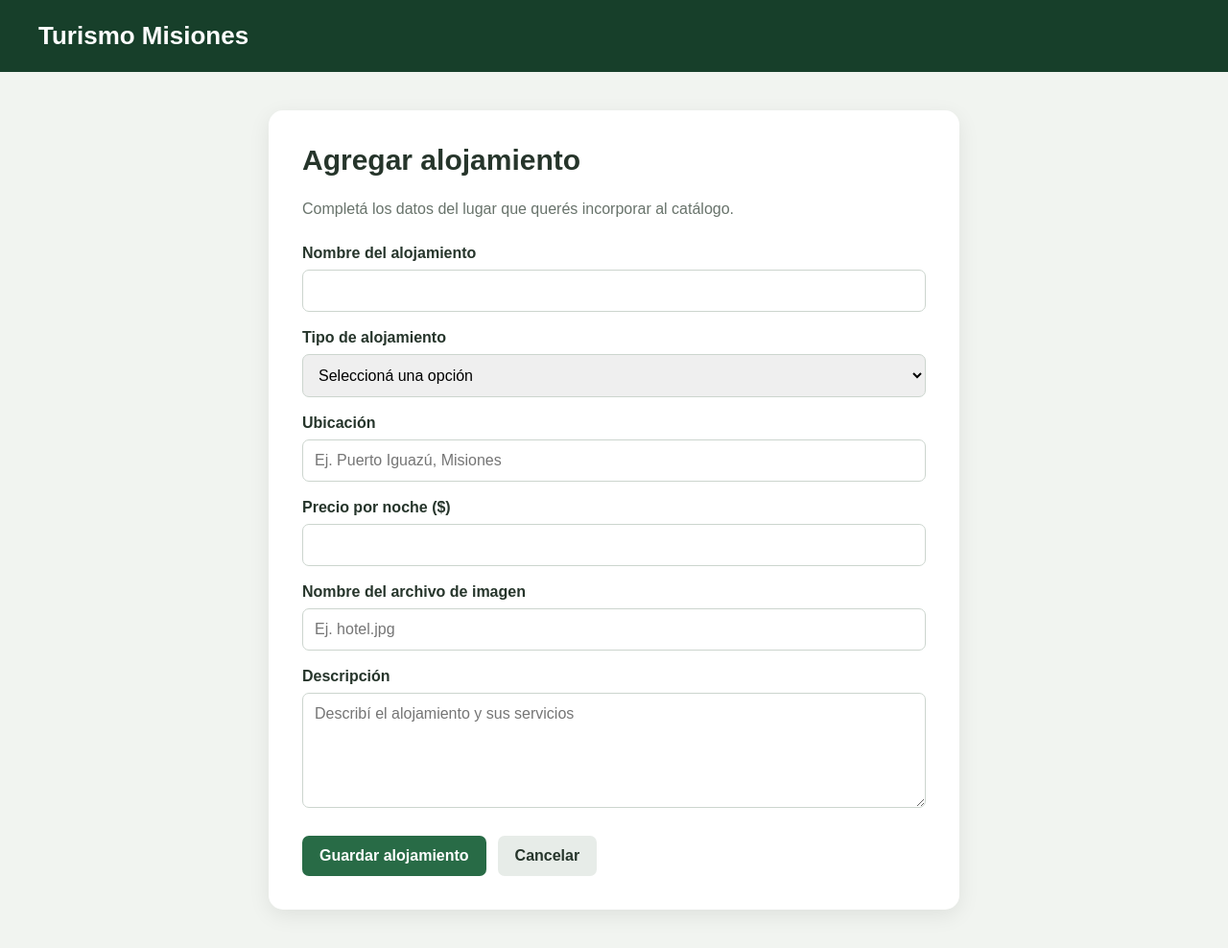
After one commit to francozamudio2024-rgb/turismo-misiones, a CodeIgniter 4 app: the page made by app/Views/alojamientos/crear.php in a window 1280 px wide. The commit adds this page. Shown: the whole page at 96% size. Run offline with PHP 8.4 and a stand-in for CodeIgniter, Linux system fonts and the light colour scheme; the template is opened without the code that fills it, so the values that code supplies are empty; some libraries are stand-ins or nearby versions.

Commit message:
catalogo alojamientos

```diff
--- /dev/null
+++ b/app/Views/alojamientos/crear.php
@@ -0,0 +1,151 @@
+<!DOCTYPE html>
+<html lang="es">
+<head>
+    <meta charset="UTF-8">
+    <meta name="viewport" content="width=device-width, initial-scale=1.0">
+    <title>Agregar alojamiento - Turismo Misiones</title>
+
+    <style>
+        * {
+            box-sizing: border-box;
+        }
+
+        body {
+            margin: 0;
+            font-family: Arial, sans-serif;
+            background: #f1f4f0;
+            color: #26352b;
+        }
+
+        header {
+            background: #173f2a;
+            padding: 22px 40px;
+            color: white;
+        }
+
+        header h1 {
+            margin: 0;
+            font-size: 26px;
+        }
+
+        .contenedor {
+            max-width: 760px;
+            margin: 40px auto;
+            padding: 0 20px;
+        }
+
+        .formulario {
+            background: white;
+            padding: 35px;
+            border-radius: 15px;
+            box-shadow: 0 6px 22px rgba(0,0,0,0.08);
+        }
+
+        h2 {
+            margin-top: 0;
+            font-size: 30px;
+        }
+
+        .subtitulo {
+            color: #68736b;
+            margin-bottom: 28px;
+        }
+
+        label {
+            display: block;
+            font-weight: bold;
+            margin: 18px 0 8px;
+        }
+
+        input, select, textarea {
+            width: 100%;
+            padding: 12px;
+            border: 1px solid #ccd5ce;
+            border-radius: 7px;
+            font: inherit;
+        }
+
+        textarea {
+            min-height: 120px;
+            resize: vertical;
+        }
+
+        .botones {
+            display: flex;
+            gap: 12px;
+            margin-top: 25px;
+            flex-wrap: wrap;
+        }
+
+        button, .volver {
+            border: none;
+            border-radius: 7px;
+            padding: 12px 18px;
+            font: inherit;
+            font-weight: bold;
+            text-decoration: none;
+            cursor: pointer;
+        }
+
+        button {
+            background: #286b46;
+            color: white;
+        }
+
+        .volver {
+            background: #e7ece8;
+            color: #26352b;
+        }
+    </style>
+</head>
+
+<body>
+
+<header>
+    <h1>Turismo Misiones</h1>
+</header>
+
+<div class="contenedor">
+    <div class="formulario">
+        <h2>Agregar alojamiento</h2>
+        <p class="subtitulo">Completá los datos del lugar que querés incorporar al catálogo.</p>
+
+        <form action="<?= site_url('alojamientos/guardar') ?>" method="POST">
+            <?= csrf_field() ?>
+
+            <label for="nombre">Nombre del alojamiento</label>
+            <input type="text" id="nombre" name="nombre" required>
+
+            <label for="tipo">Tipo de alojamiento</label>
+            <select id="tipo" name="tipo" required>
+                <option value="">Seleccioná una opción</option>
+                <option value="Hotel">Hotel</option>
+                <option value="Cabaña">Cabaña</option>
+                <option value="Hostería">Hostería</option>
+                <option value="Hostel">Hostel</option>
+                <option value="Apart hotel">Apart hotel</option>
+                <option value="Camping">Camping</option>
+            </select>
+
+            <label for="ubicacion">Ubicación</label>
+            <input type="text" id="ubicacion" name="ubicacion" placeholder="Ej. Puerto Iguazú, Misiones" required>
+
+            <label for="precios">Precio por noche ($)</label>
+            <input type="number" id="precios" name="precios" min="0" step="0.01" required>
+
+            <label for="imagen">Nombre del archivo de imagen</label>
+            <input type="text" id="imagen" name="imagen" placeholder="Ej. hotel.jpg">
+
+            <label for="descripcion">Descripción</label>
+            <textarea id="descripcion" name="descripcion" placeholder="Describí el alojamiento y sus servicios"></textarea>
+
+            <div class="botones">
+                <button type="submit">Guardar alojamiento</button>
+                <a href="<?= site_url('alojamientos') ?>" class="volver">Cancelar</a>
+            </div>
+        </form>
+    </div>
+</div>
+
+</body>
+</html>
```
Also changed, not shown: app/Config/Routes.php (+10 -2 lines), app/Controllers/AlojamientoController.php (added, +90 -0 lines), app/Models/AlojamientoModel.php (added, +20 -0 lines), app/Views/alojamientos/detalle.php (added, +43 -0 lines), app/Views/alojamientos/editar.php (added, +37 -0 lines), app/Views/alojamientos/index.php (added, +253 -0 lines), app/Views/inicio.php (+16 -4 lines), app/Views/login.php (+16 -8 lines).
